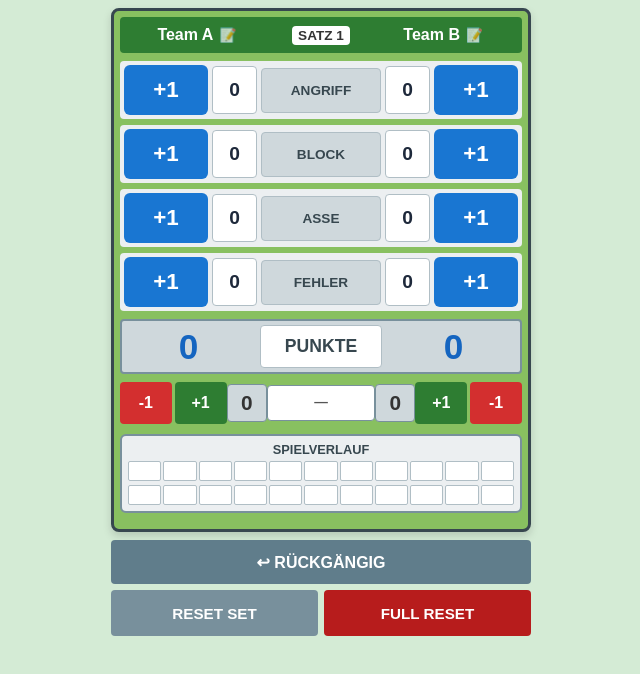
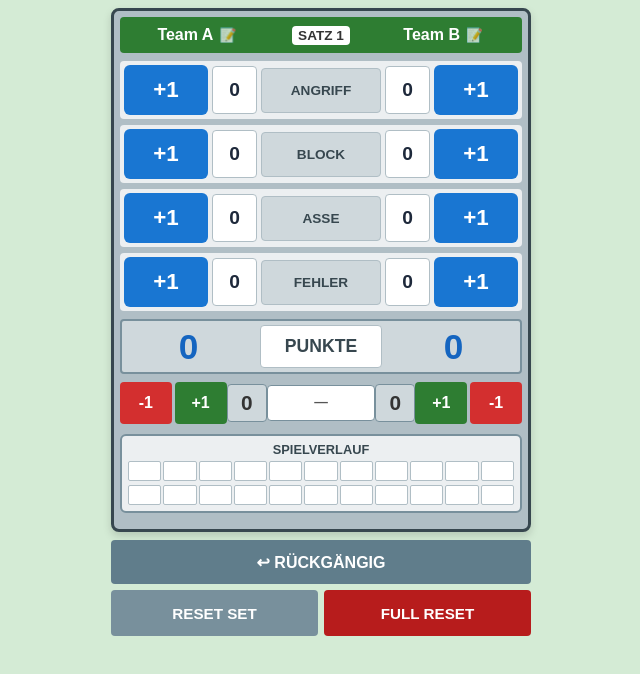
Before and after one commit to oooasg-dev/volleyball-score, a plain HTML site: page score/index.html in a window 1280 px wide. Shown: the whole page, without its empty margins (319-959 px from the left). Drawn offline with Linux system fonts and the light colour scheme; no server answers.

Commit message:
index.html

```diff
--- a/score/index.html
+++ b/score/index.html
@@ -10,7 +10,7 @@
   <style>
     body { font-family: Arial, sans-serif; background: #d4ebd5; text-align: center; margin: 0; padding: 8px; color: #333; touch-action: manipulation; -webkit-user-select: none; user-select: none; }
     .phone-wrapper { max-width: 420px; margin: 0 auto; }
-    .main-table { background: #88c060; border: 3px solid #37474f; border-radius: 8px; padding: 6px; width: 100%; box-sizing: border-box; box-shadow: 0 4px 8px rgba(0,0,0,0.15); }
+    .main-table { background: #b0bec5; border: 3px solid #37474f; border-radius: 8px; padding: 6px; width: 100%; box-sizing: border-box; box-shadow: 0 4px 8px rgba(0,0,0,0.15); }
     .header-row { display: grid; grid-template-columns: 1.2fr 0.8fr 1.2fr; background: #2e7d32; color: white; padding: 8px 4px; font-weight: bold; font-size: 1rem; border-radius: 4px; align-items: center; margin-bottom: 8px; }
     .team-block { display: flex; align-items: center; justify-content: center; gap: 4px; overflow: hidden; }
     .team-title { overflow: hidden; text-overflow: ellipsis; white-space: nowrap; max-width: 90px; }
```
